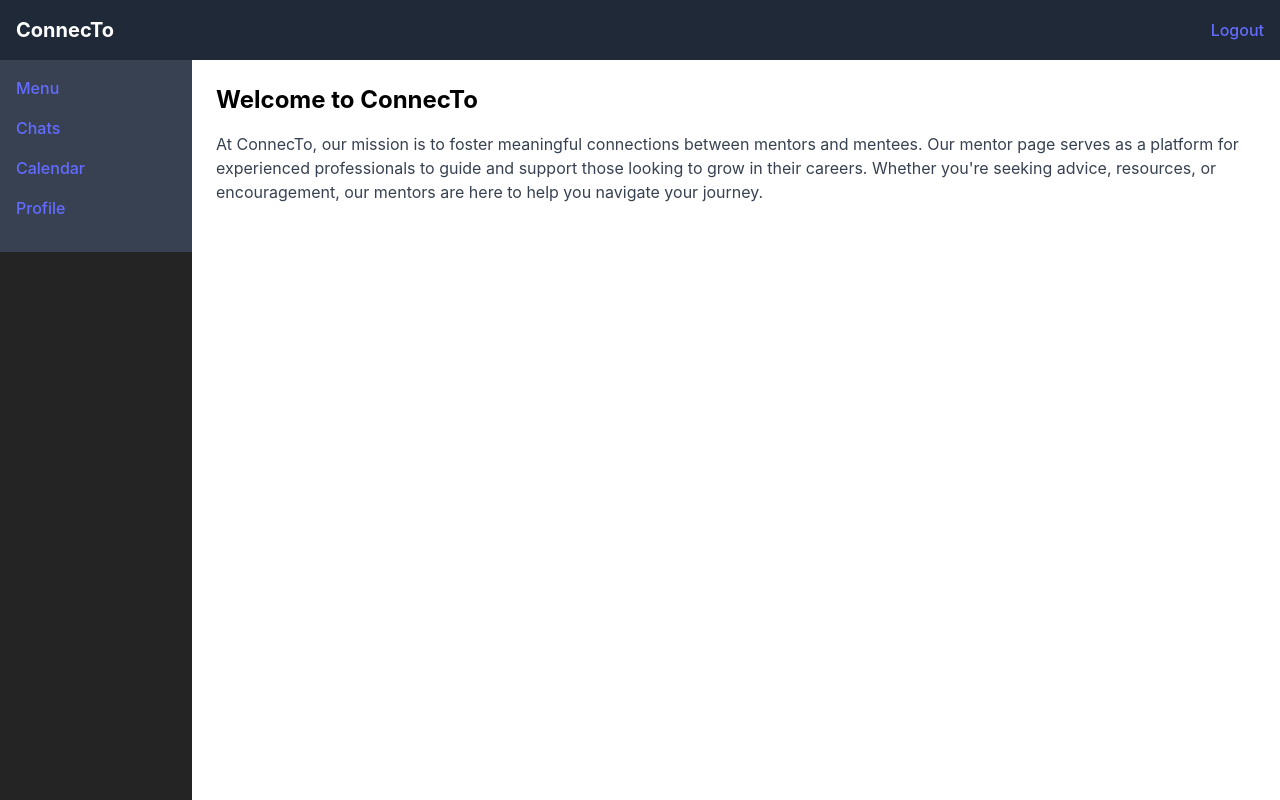
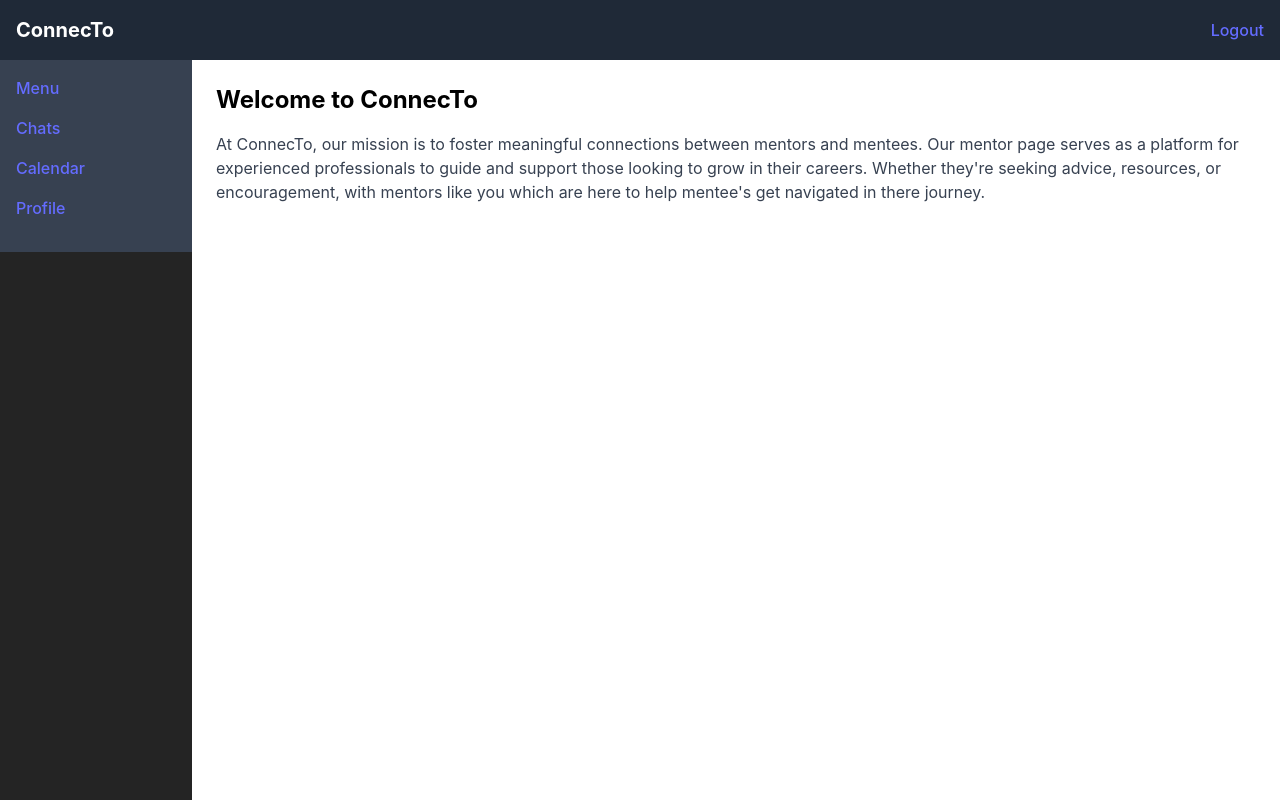
Before and after one commit to Divyansh-13/ConnecTo_Dashboard, a React (Vite) app: page / in a window 1280 px wide. Built offline with nearby package versions, Linux system fonts and the light colour scheme.

Commit message:
lineupdate

```diff
--- a/src/pages/Dashboard.jsx
+++ b/src/pages/Dashboard.jsx
@@ -42,8 +42,8 @@ const Dashboard = () => {
           <p className="text-gray-700 mb-4">
           At ConnecTo, our mission is to foster meaningful connections between mentors and mentees.
           Our mentor page serves as a platform for experienced professionals to guide and support
-          those looking to grow in their careers. Whether you're seeking advice, resources, or
-          encouragement, our mentors are here to help you navigate your journey.
+          those looking to grow in their careers. Whether they're seeking advice, resources, or
+          encouragement, with mentors like you which are here to help mentee's get navigated in there journey.
           </p>
           {/* Add more components or content here */}
         </main>
```
